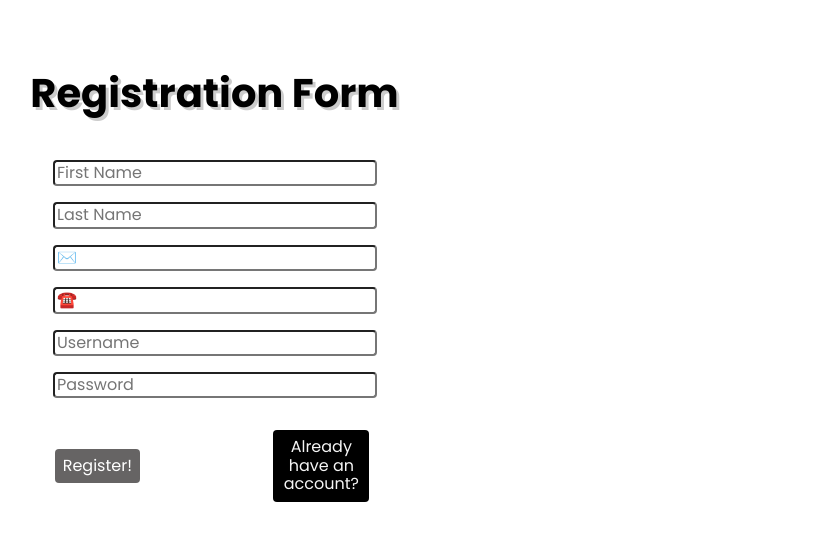
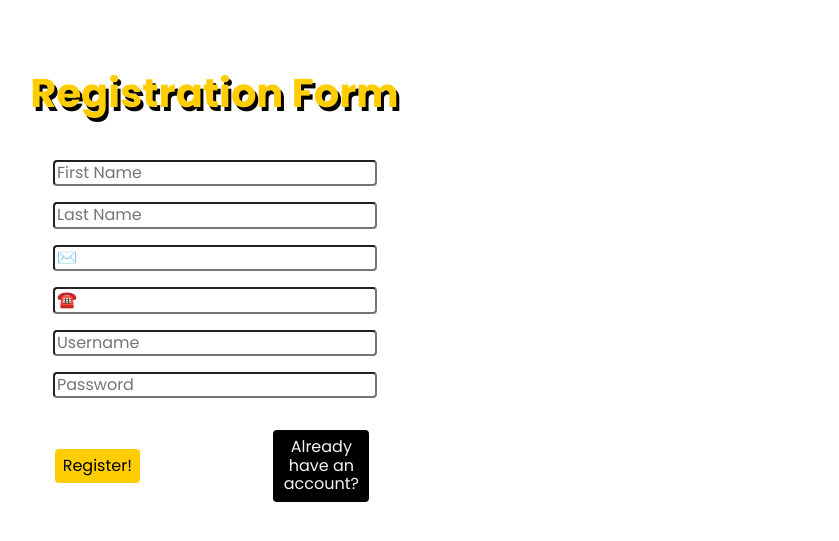
Before and after one commit to xXBricksquadXx/Animated-Reg-Form-, a website: page index.html in a window 1280 px wide. In both pictures the pointer is over the button "Register!". Shown: the part 805-1346 px from the top of the page, without its empty margins (363-1202 px from the left). Drawn offline with nearby package versions, Linux system fonts and the light colour scheme.

Commit message:
Playing with background schemes

```diff
--- a/style.css
+++ b/style.css
@@ -60,13 +60,14 @@ section {
 }
 
 section h2 {
+  color: #ffcd00;
   font-size: 2.5em;
   margin-bottom: 20px;
   margin-right: 75px;
   padding-right: 50px;
   position: relative;
   text-align: center;
-  text-shadow: 3px 3px #ccc;
+  text-shadow: 3px 4px #000;
 }
 
 section div {
@@ -102,8 +103,8 @@ button {
 /* 'hover' and 'focus' should be used together for accessibility ♿ */
 button:focus,
 button:hover {
-  background-color: rgb(102, 100, 100);
-  color: #fff;
+  background-color: #ffcd00;
+  color: #000;
   cursor: pointer;
 }
 
```
